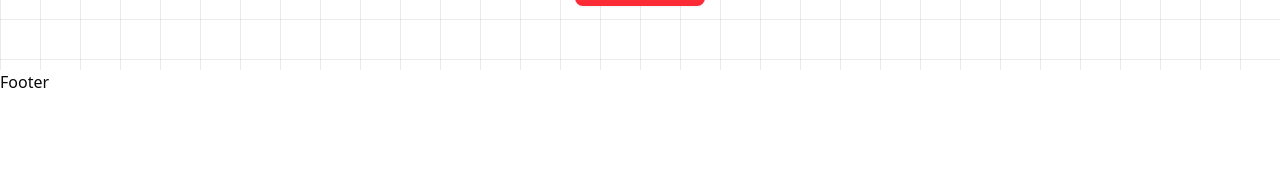
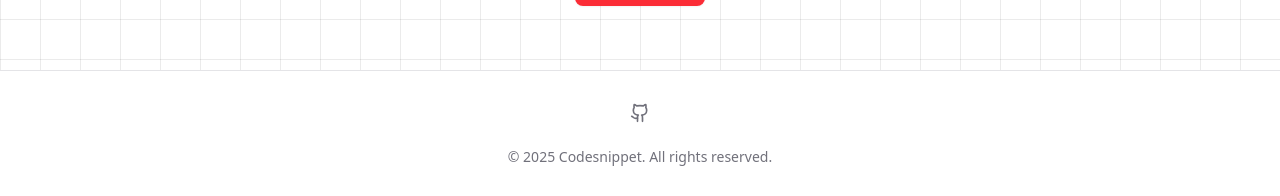
Before and after one commit to prahaspbrao/NextJS-Projects, a Next.js app in the folder vibe-editor/: page / in a window 1280 px wide. Shown: the part 822-1018 px from the top of the page. Before the commit the page ends 916 px from the top, so only its background shows below. Built offline with nearby package versions, Linux system fonts and the light colour scheme; no server answers.

Commit message:
Added Footer Section

```diff
--- a/vibe-editor/modules/home/footer.tsx
+++ b/vibe-editor/modules/home/footer.tsx
@@ -1,11 +1,41 @@
-import React from 'react'
+import Link from "next/link";
+import { Github as LucideGithub } from "lucide-react";
 
-const Footer = () => {
+
+
+
+export default function Footer() {
+  const socialLinks = [
+    {
+      href: "https://github.com/sudhanvapops/vibecodeeditor",
+      icon: (
+        <LucideGithub className="w-5 h-5 text-zinc-500 dark:text-zinc-400 hover:text-zinc-900 dark:hover:text-zinc-100 transition-colors" />
+      ),
+    },
+  ];
+
   return (
-    <div>
-      Footer
-    </div>
-  )
+    <footer className="border-t border-zinc-200 dark:border-zinc-800">
+      <div className="mx-auto max-w-7xl px-4 sm:px-6 py-8 flex flex-col items-center space-y-6 text-center">
+        {/* Social Links */}
+        <div className="flex gap-4">
+          {socialLinks.map((link, index) => (
+            <Link
+              key={index}
+              href={link.href || "#"}
+              target="_blank"
+              rel="noopener noreferrer"
+            >
+              {link.icon}
+            </Link>
+          ))}
+        </div>
+
+        {/* Copyright Notice */}
+        <p className="text-sm text-zinc-500 dark:text-zinc-400">
+          &copy; {new Date().getFullYear()} Codesnippet. All rights reserved.
+        </p>
+      </div>
+    </footer>
+  );
 }
-
-export default Footer
```
